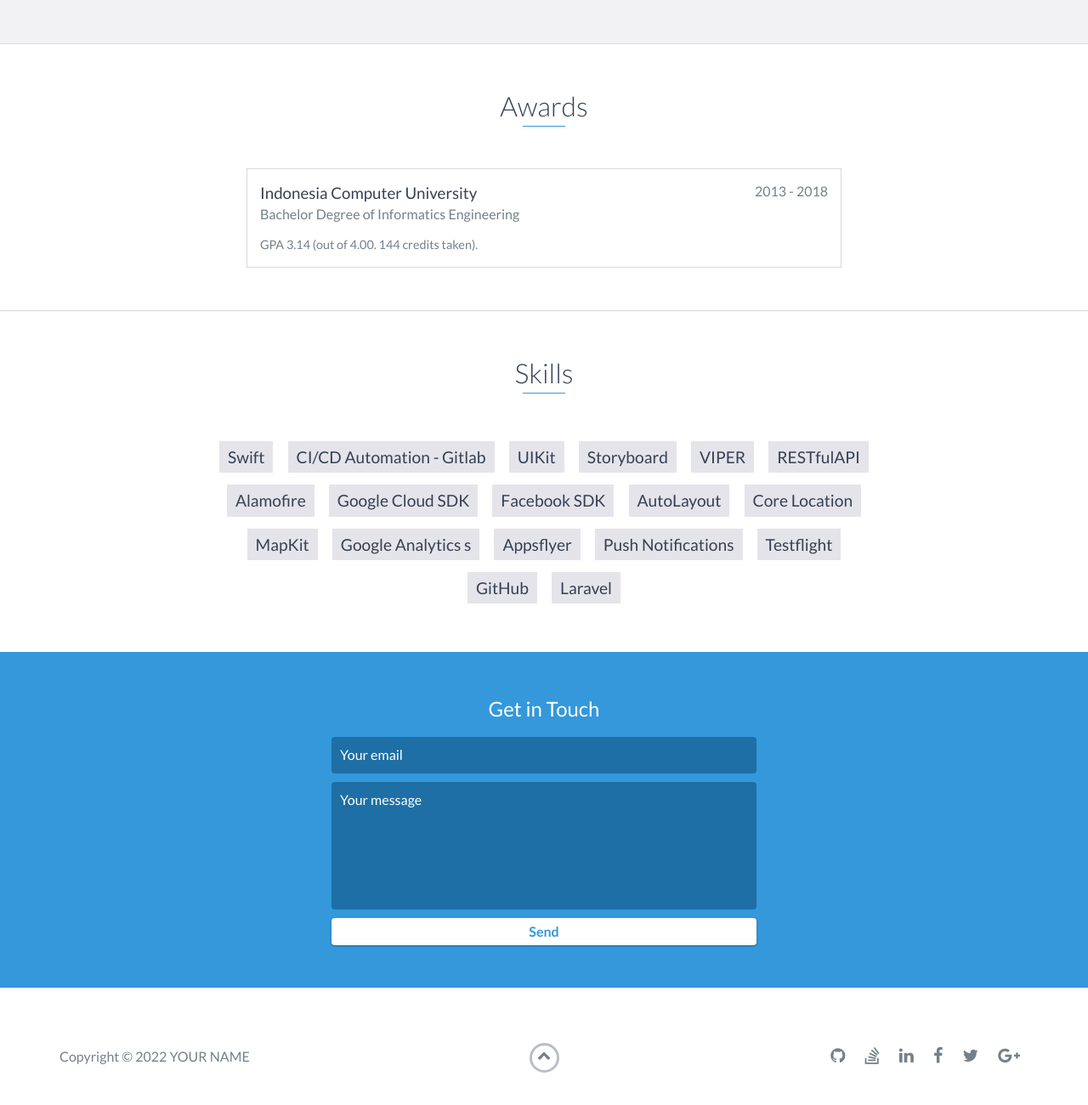
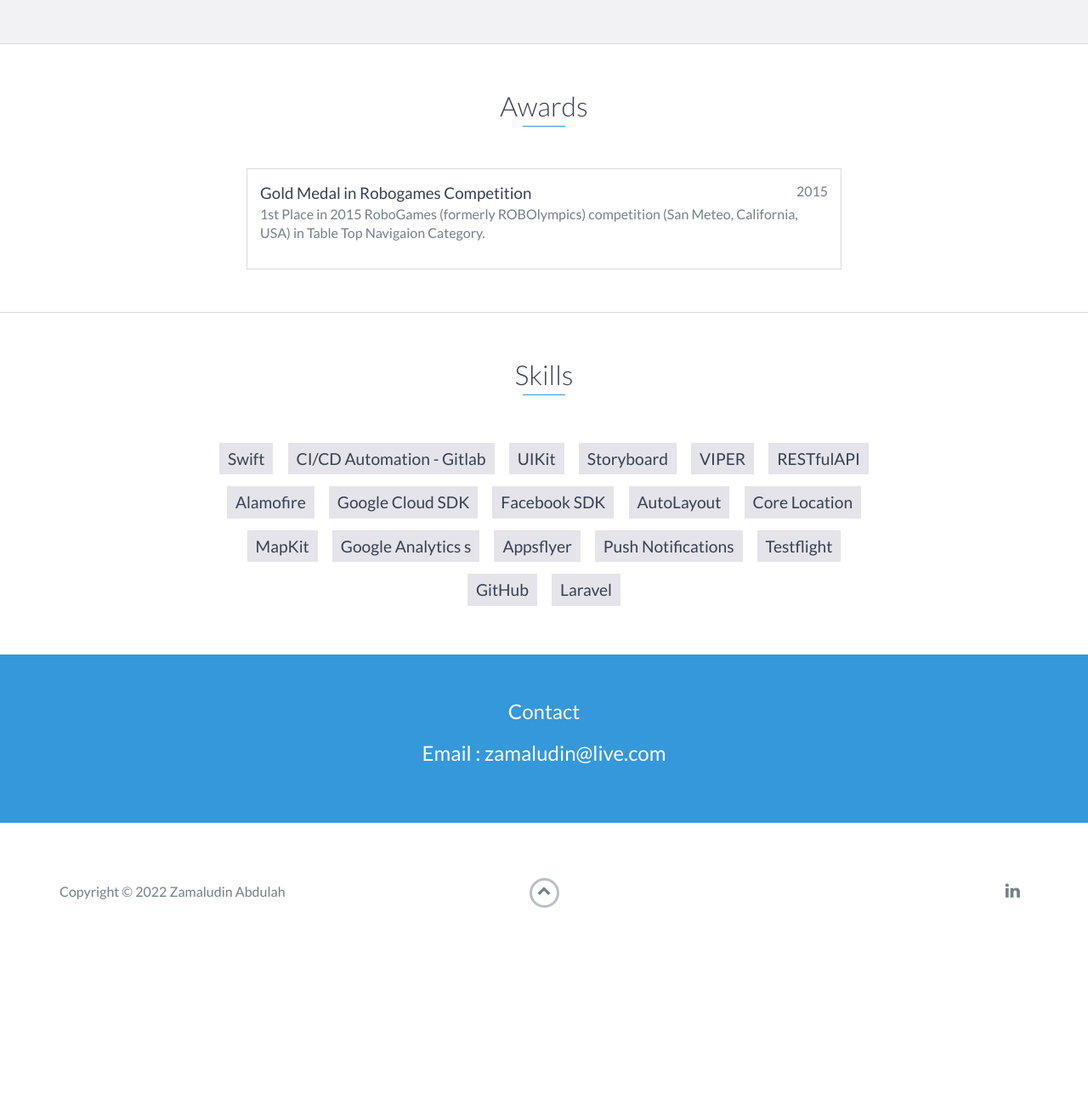
Before and after one commit to zamaludin/zamaludin.github.io, a website: page index.html in a window 1280 px wide. Shown: the part 2833-4133 px from the top of the page at 85% size. After the commit the page ends 3955 px from the top, so only its background shows below. Drawn offline with nearby package versions, Linux system fonts and the light colour scheme.

Commit message:
update contact

```diff
--- a/index.html
+++ b/index.html
@@ -203,12 +203,12 @@
     <div id="education">
         <h2 class="heading"> Awards   </h2>
         <div class="education-block">
-            <h3>Indonesia Computer University</h3>
-            <span class="education-date">2013 - 2018</span>
-            <h4>Bachelor Degree of Informatics Engineering</h4>
-            <p>
-                GPA 3.14 (out of 4.00. 144 credits taken).
-            </p>
+            <h3>Gold Medal in Robogames Competition </h3>
+            <span class="education-date">2015</span>
+            <h4>1st Place in 2015 RoboGames (formerly ROBOlympics) competition (San Meteo, California, USA) in Table Top Navigaion Category.</h4>
+            <!-- <p>
+                1st Place in 2015 RoboGames (formerly ROBOlympics) competition (San Meteo, California, USA) in Table Top Navigaion Category.
+            </p> -->
         </div>
         <!-- End .education-block -->
 
@@ -241,15 +241,16 @@
     <!-- End #skills -->
 
     <div id="contact">
-        <h2>Get in Touch</h2>
-        <div id="contact-form">
+        <h2>Contact</h2>
+        <h2>Email : <a href="mailto:zamaludin@live.com" style="color: #fff;">zamaludin@live.com</a></h2>
+        <!-- <div id="contact-form">
             <form method="POST" action="https://formspree.io/email@email.com">
                 <input type="hidden" name="_subject" value="Contact request from personal website" />
                 <input type="email" name="_replyto" placeholder="Your email" required>
                 <textarea name="message" placeholder="Your message" required></textarea>
                 <button type="submit">Send</button>
             </form>
-        </div>
+        </div> -->
         <!-- End #contact-form -->
     </div>
     <!-- End #contact -->
@@ -259,7 +260,7 @@
             <div class="row">
                 <div class="col-sm-5 copyright">
                     <p>
-                        Copyright &copy; <span id="current-year">2022</span> YOUR NAME
+                        Copyright &copy; <span id="current-year">2022</span> Zamaludin Abdulah
                     </p>
                 </div>
                 <div class="col-sm-2 top">
@@ -270,22 +271,9 @@
                 <div class="col-sm-5 social">
                     <ul>
                         <li>
-                            <a href="https://github.com/" target="_blank"><i class="fa fa-github" aria-hidden="true"></i></a>
+                            <a href="https://www.linkedin.com/in/zamaludin/" target="_blank"><i class="fa fa-linkedin" aria-hidden="true"></i></a>
                         </li>
-                        <li>
-                            <a href="https://stackoverflow.com/" target="_blank"><i class="fa fa-stack-overflow" aria-hidden="true"></i></a>
-                        </li>
-                        <li>
-                            <a href="https://linkedin.com/" target="_blank"><i class="fa fa-linkedin" aria-hidden="true"></i></a>
-                        </li>
-                        <li>
-                            <a href="https://www.facebook.com/" target="_blank"><i class="fa fa-facebook" aria-hidden="true"></i></a>
-                        </li>
-                        <li>
-                            <a href="https://twitter.com/" target="_blank"><i class="fa fa-twitter" aria-hidden="true"></i></a>
-                        </li>
-                        <li>
-                            <a href="https://plus.google.com/" target="_blank"><i class="fa fa-google-plus" aria-hidden="true"></i></a>
+
                         </li>
                     </ul>
                 </div>
```
